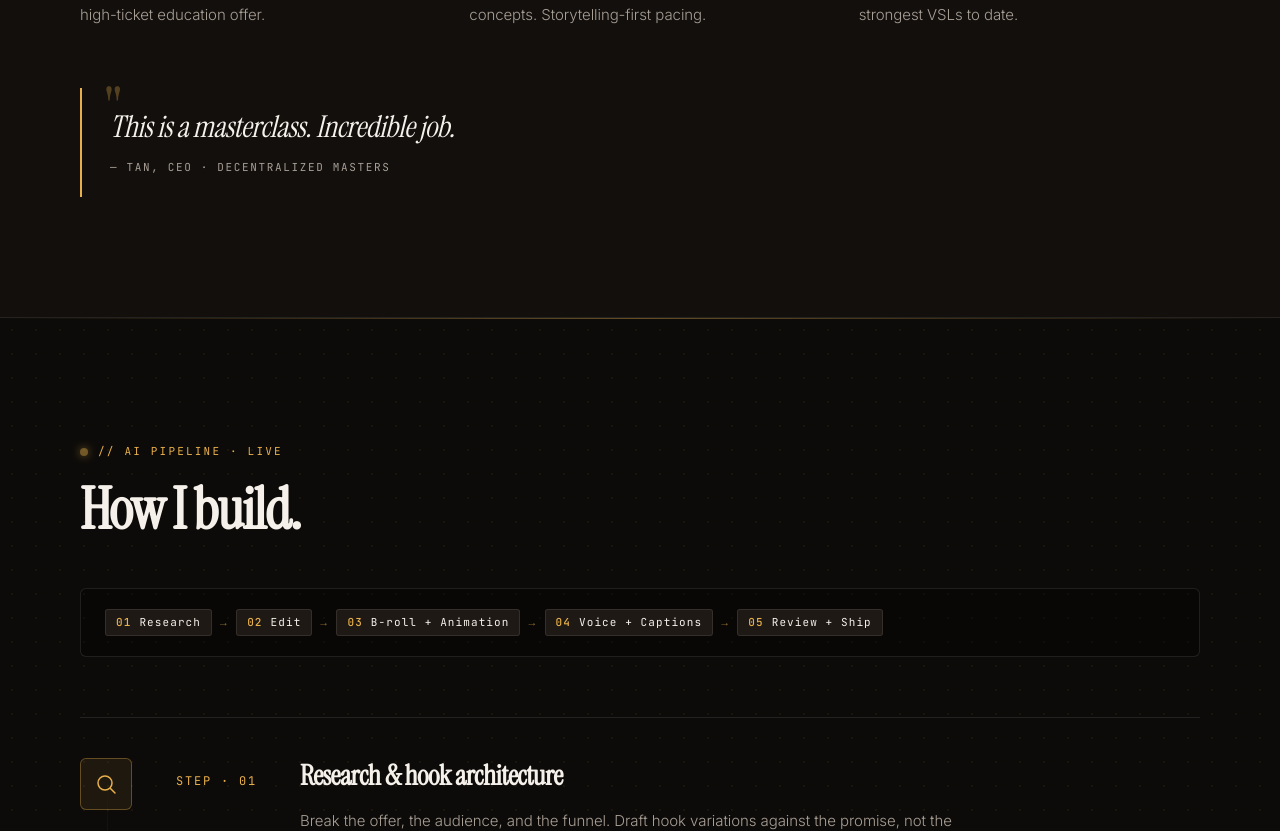
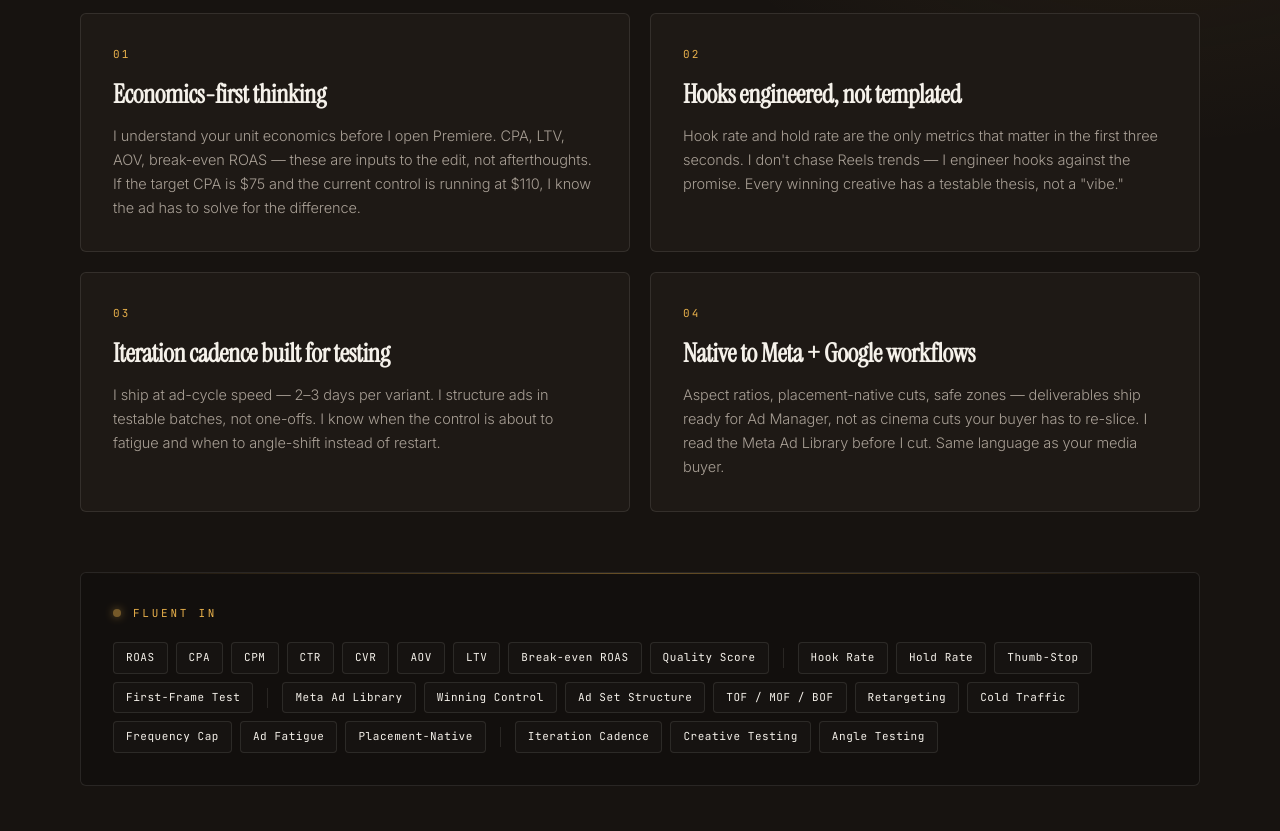
Before and after one commit to adeelsyed15/adeelsedits, a Next.js app: page / in a window 1280 px wide. Shown: the part 4524-5355 px from the top of the page. Built offline with nearby package versions, Linux system fonts and the light colour scheme.

Commit message:
Add files via upload

```diff
--- a/app/globals.css
+++ b/app/globals.css
@@ -455,6 +455,133 @@ section {
 .pull-quote .q { font-family: var(--font-serif); font-size: 30px; font-style: italic; line-height: 1.25; margin-bottom: 14px; letter-spacing: -0.015em; }
 .pull-quote .attr { font-family: var(--font-mono); font-size: 11px; color: var(--text-muted); letter-spacing: 0.15em; text-transform: uppercase; }
 
+/* MARKETER MINDSET */
+.marketer-mind {
+  background:
+    radial-gradient(ellipse 70% 50% at 90% 15%, rgba(232, 176, 75, 0.08) 0%, transparent 55%),
+    var(--bg);
+  position: relative;
+}
+.marketer-mind .section-title { max-width: 900px; margin-bottom: 28px; }
+.mindset-lead {
+  font-family: var(--font-serif);
+  font-size: clamp(20px, 2vw, 24px);
+  color: var(--text);
+  max-width: 820px;
+  line-height: 1.5;
+  margin-bottom: 64px;
+  font-style: italic;
+  letter-spacing: -0.01em;
+}
+.mindset-pillars {
+  display: grid;
+  grid-template-columns: repeat(2, 1fr);
+  gap: 20px;
+  margin-bottom: 60px;
+}
+@media (max-width: 800px) { .mindset-pillars { grid-template-columns: 1fr; } }
+.pillar {
+  padding: 32px;
+  border: 1px solid var(--border);
+  border-radius: 6px;
+  background: var(--card);
+  transition: border-color 0.3s, transform 0.3s, background 0.3s;
+  position: relative; overflow: hidden;
+}
+.pillar::before {
+  content: ''; position: absolute; top: 0; left: 0; right: 0; height: 1px;
+  background: linear-gradient(90deg, transparent, var(--amber), transparent);
+  opacity: 0; transition: opacity 0.3s;
+}
+.pillar:hover {
+  border-color: var(--amber-line);
+  transform: translateY(-3px);
+  background: var(--card-hover);
+}
+.pillar:hover::before { opacity: 1; }
+.pillar-num {
+  font-family: var(--font-mono);
+  font-size: 11px;
+  color: var(--amber);
+  letter-spacing: 0.2em;
+  margin-bottom: 16px;
+}
+.pillar h3 {
+  font-family: var(--font-serif);
+  font-size: 26px;
+  letter-spacing: -0.015em;
+  margin-bottom: 14px;
+  line-height: 1.15;
+}
+.pillar p {
+  font-size: 14.5px;
+  color: var(--text-muted);
+  line-height: 1.65;
+}
+.vocab-panel {
+  padding: 32px;
+  border: 1px solid var(--border);
+  border-radius: 6px;
+  background: var(--bg-2);
+  position: relative;
+}
+.vocab-panel::before {
+  content: ''; position: absolute; top: 0; left: 0; right: 0; height: 1px;
+  background: linear-gradient(90deg, transparent, var(--amber), transparent);
+  opacity: 0.4;
+}
+.vocab-label {
+  font-family: var(--font-mono);
+  font-size: 11px;
+  color: var(--amber);
+  letter-spacing: 0.25em;
+  margin-bottom: 20px;
+  text-transform: uppercase;
+  display: flex; align-items: center; gap: 12px;
+}
+.vocab-label::before {
+  content: '';
+  width: 8px; height: 8px;
+  border-radius: 50%;
+  background: var(--amber);
+  box-shadow: 0 0 8px var(--amber);
+  animation: pulse 1.5s ease-in-out infinite;
+}
+.vocab-grid {
+  display: flex;
+  gap: 8px;
+  flex-wrap: wrap;
+  align-items: center;
+}
+.vocab-chip {
+  padding: 6px 12px;
+  border: 1px solid var(--border);
+  border-radius: 4px;
+  font-family: var(--font-mono);
+  font-size: 11px;
+  letter-spacing: 0.05em;
+  color: var(--text);
+  background: rgba(255,255,255,0.02);
+  transition: border-color 0.2s, background 0.2s, transform 0.2s;
+}
+.vocab-chip:hover {
+  border-color: var(--amber-line);
+  background: var(--amber-soft);
+  transform: translateY(-1px);
+}
+.vocab-sep {
+  display: inline-block;
+  width: 1px; height: 20px;
+  background: var(--border);
+  margin: 0 6px;
+}
+@media (max-width: 760px) {
+  .pillar { padding: 24px; }
+  .pillar h3 { font-size: 22px; }
+  .vocab-panel { padding: 24px; }
+  .mindset-lead { margin-bottom: 44px; }
+}
+
 /* AI WORKFLOW */
 .workflow {
   background:
--- a/app/page.jsx
+++ b/app/page.jsx
@@ -323,6 +323,85 @@ export default function Home() {
         </div>
       </section>
 
+      {/* MARKETER MINDSET */}
+      <section className="marketer-mind" id="mindset">
+        <div className="container">
+          <div className="section-label">// How I Think</div>
+          <h2 className="section-title">I think like a media buyer.</h2>
+          <p className="mindset-lead">
+            Editing for direct response is not decoration. Every cut is a bet on ROAS. Every first frame is a thumb-stop test. If your CPA is running $110 against a $75 target, the ad has to solve for the gap — not just look nice.
+          </p>
+
+          <div className="mindset-pillars">
+            <div className="pillar">
+              <div className="pillar-num">01</div>
+              <h3>Economics-first thinking</h3>
+              <p>
+                I understand your unit economics before I open Premiere. CPA, LTV, AOV, break-even ROAS — these are inputs to the edit, not afterthoughts. If the target CPA is $75 and the current control is running at $110, I know the ad has to solve for the difference.
+              </p>
+            </div>
+
+            <div className="pillar">
+              <div className="pillar-num">02</div>
+              <h3>Hooks engineered, not templated</h3>
+              <p>
+                Hook rate and hold rate are the only metrics that matter in the first three seconds. I don't chase Reels trends — I engineer hooks against the promise. Every winning creative has a testable thesis, not a "vibe."
+              </p>
+            </div>
+
+            <div className="pillar">
+              <div className="pillar-num">03</div>
+              <h3>Iteration cadence built for testing</h3>
+              <p>
+                I ship at ad-cycle speed — 2–3 days per variant. I structure ads in testable batches, not one-offs. I know when the control is about to fatigue and when to angle-shift instead of restart.
+              </p>
+            </div>
+
+            <div className="pillar">
+              <div className="pillar-num">04</div>
+              <h3>Native to Meta + Google workflows</h3>
+              <p>
+                Aspect ratios, placement-native cuts, safe zones — deliverables ship ready for Ad Manager, not as cinema cuts your buyer has to re-slice. I read the Meta Ad Library before I cut. Same language as your media buyer.
+              </p>
+            </div>
+          </div>
+
+          <div className="vocab-panel">
+            <div className="vocab-label">Fluent in</div>
+            <div className="vocab-grid">
+              <span className="vocab-chip">ROAS</span>
+              <span className="vocab-chip">CPA</span>
+              <span className="vocab-chip">CPM</span>
+              <span className="vocab-chip">CTR</span>
+              <span className="vocab-chip">CVR</span>
+              <span className="vocab-chip">AOV</span>
+              <span className="vocab-chip">LTV</span>
+              <span className="vocab-chip">Break-even ROAS</span>
+              <span className="vocab-chip">Quality Score</span>
+              <span className="vocab-sep"></span>
+              <span className="vocab-chip">Hook Rate</span>
+              <span className="vocab-chip">Hold Rate</span>
+              <span className="vocab-chip">Thumb-Stop</span>
+              <span className="vocab-chip">First-Frame Test</span>
+              <span className="vocab-sep"></span>
+              <span className="vocab-chip">Meta Ad Library</span>
+              <span className="vocab-chip">Winning Control</span>
+              <span className="vocab-chip">Ad Set Structure</span>
+              <span className="vocab-chip">TOF / MOF / BOF</span>
+              <span className="vocab-chip">Retargeting</span>
+              <span className="vocab-chip">Cold Traffic</span>
+              <span className="vocab-chip">Frequency Cap</span>
+              <span className="vocab-chip">Ad Fatigue</span>
+              <span className="vocab-chip">Placement-Native</span>
+              <span className="vocab-sep"></span>
+              <span className="vocab-chip">Iteration Cadence</span>
+              <span className="vocab-chip">Creative Testing</span>
+              <span className="vocab-chip">Angle Testing</span>
+            </div>
+          </div>
+        </div>
+      </section>
+
       {/* CASE STUDY */}
       <section className="case-study">
         <div className="container">
```
